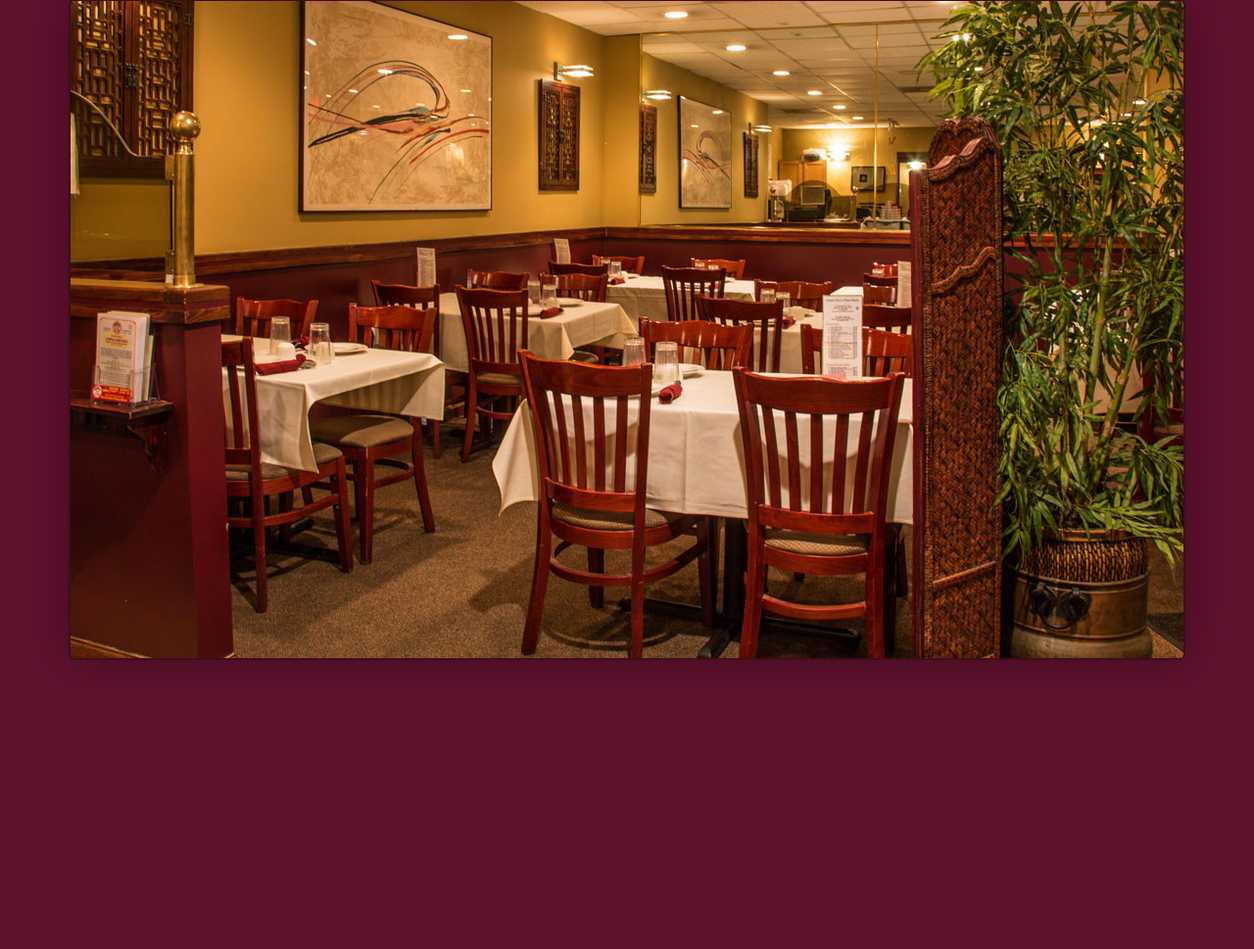
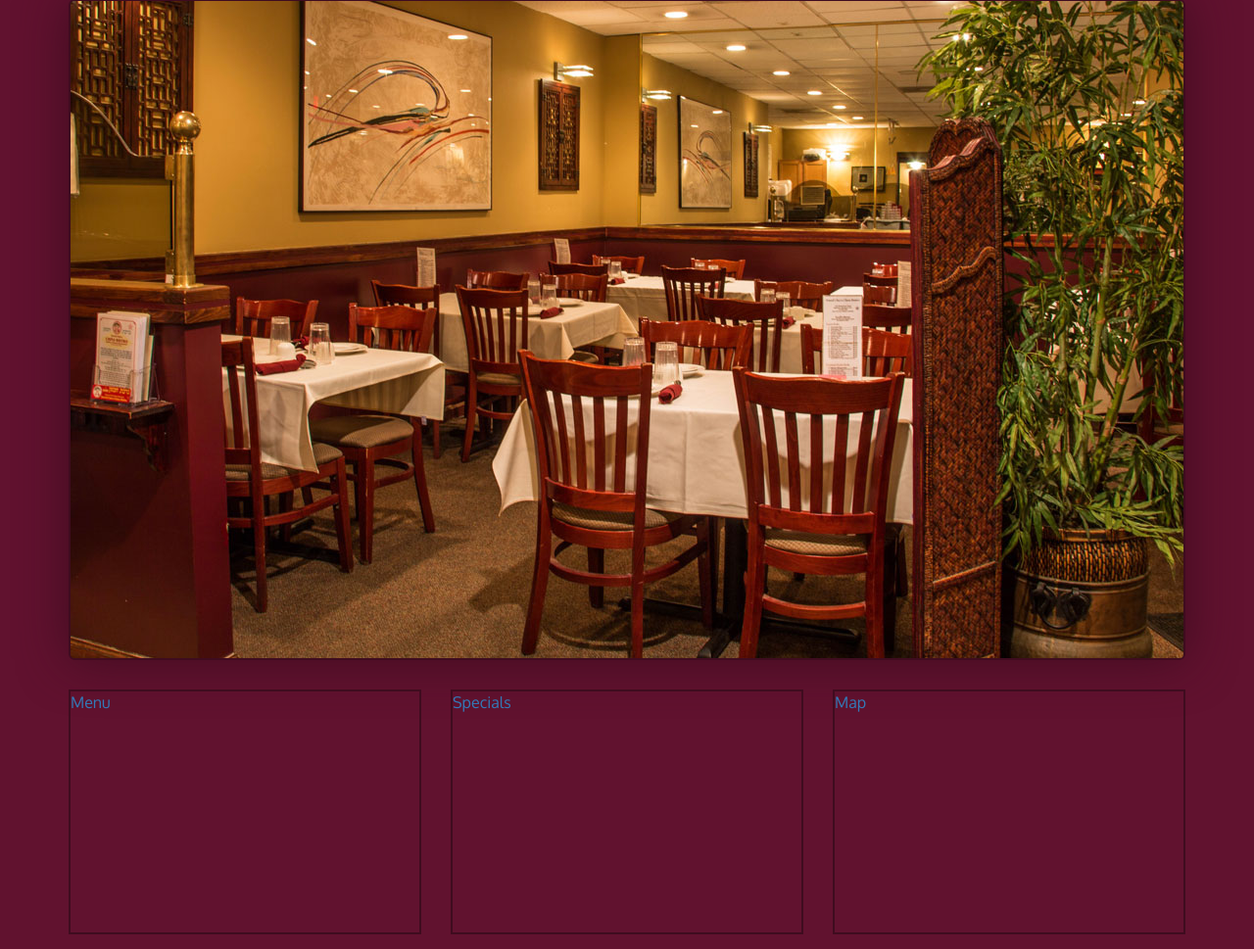
Before and after one commit to Takhine/coursera-restaurant, a plain HTML site: page index.html in a window 1280 px wide. Shown: the part 191-1160 px from the top of the page at 98% size. Before the commit the page ends 895 px from the top, so only its background shows below. Drawn offline with Linux system fonts and the light colour scheme.

Commit message:
Home page styles setup
Menu,Specials and Map tiles were positioned using bootstrap

```diff
--- a/css/styles.css
+++ b/css/styles.css
@@ -74,11 +74,24 @@ body{
 				.navbar-header button.navbar-toggle{
 					clear: both;
 				}
+		/*HEADER END*/
+/*HOME START*/
 .container .jumbotron{
 	box-shadow: 0 0 50px #3f0c1f;
 	border:2px solid #3f0c1f;
 }
-		/*HEADER END*/
+#menu-tile,#specials-tile,#map-tile{
+	height: 250px;
+	width: 100%;
+	margin-bottom: 15px;
+	position: relative;
+	border:2px solid #3f0c1f;
+	overflow: hidden;
+}
+#menu-tile:hover,#specials-tile:hover,#map-tile:hover{
+	box-shadow: 0 1px 5px 1px #ccc;
+}
+
 /********Large Devices Only********/
 @media(min-width: 1200px){
 .container .jumbotron{
--- a/index.html
+++ b/index.html
@@ -73,6 +73,21 @@
 	<div class="jumbotron">
 		<img src="images/jumbotron_768.jpg" alt="Picture of restaurant" class="img-responsive visible-xs">
 	</div>
+	<div class="row" id="home-tiles">
+		<div class="col-md-4 col-sm-6 col-xs-12">
+			<a href="menu-categories.html"><div id="menu-tile"><span>Menu</span></div></a>
+		</div>
+		<div class="col-md-4 col-sm-6 col-xs-12">
+			<a href="single-category.html"><div id="specials-tile"><span>Specials</span></div></a>
+		</div>
+		<div class="col-md-4 col-sm-12 col-xs-12">
+			<a href="" target="_blank">
+				<div id="map-tile">
+
+					<span>Map</span>
+				</div></a>
+		</div>
+	</div>
 </div>
 <script src="js/jquery-3.4.1.min.js"></script>
 <script src="js/bootstrap.min.js"></script>
```
